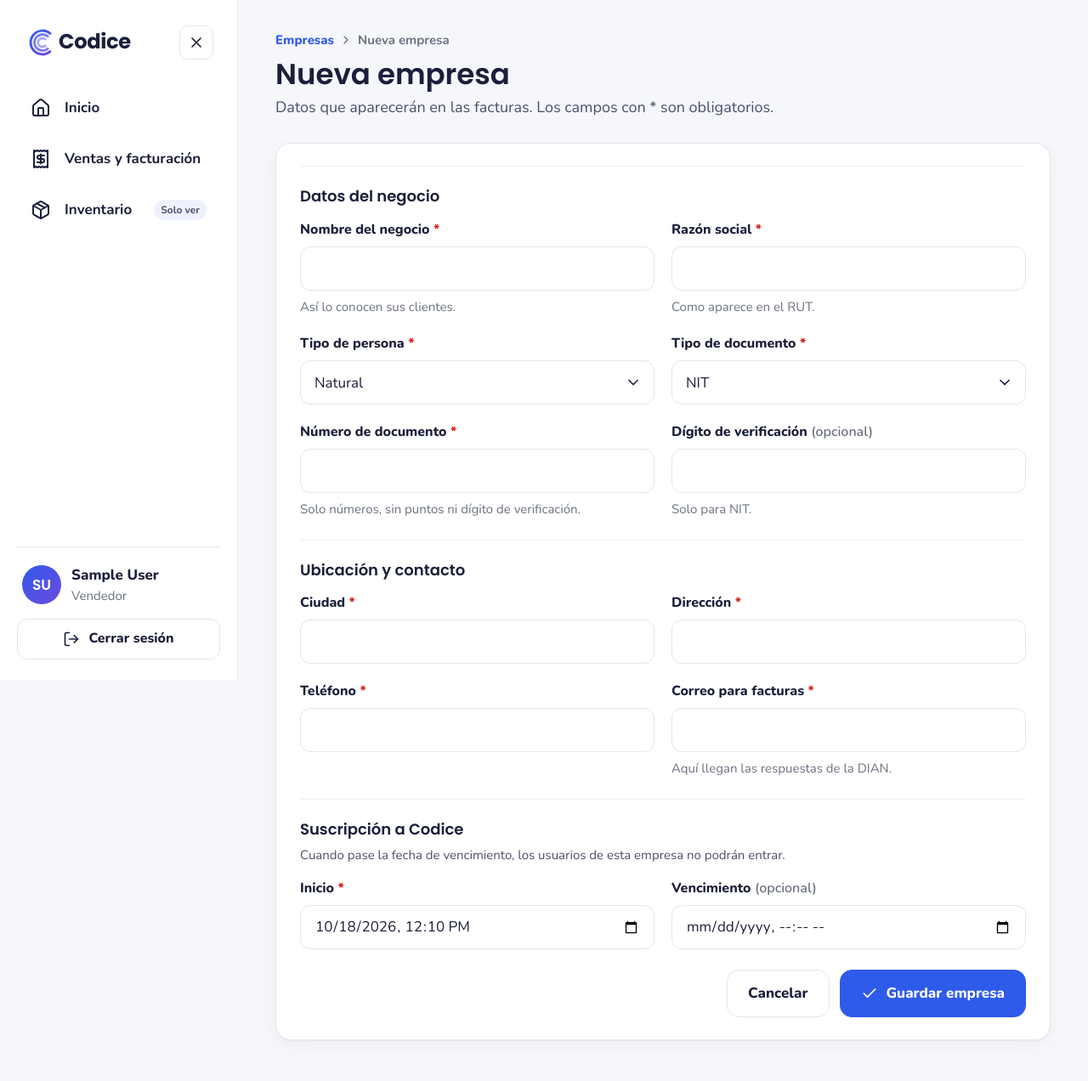
After one commit to Nico-programmer/codice, a Django app: page /administracion/empresas/nueva/ in a window 1280 px wide. The commit adds this page. Shown: the whole page at 85% size. Run offline with Django 5.2, Linux system fonts and the light colour scheme; the visitor is signed in with stand-in values (Sample User, id 1); some libraries are stand-ins or nearby versions.

Commit message:
feat: add company create, edit and deactivate

```diff
--- a/apps/companies/admin.py
+++ b/apps/companies/admin.py
@@ -3,9 +3,9 @@ from .models import Branch, Companies
 
 @admin.register(Companies)
 class CompaniesAdmin(admin.ModelAdmin):
-    list_display = ('name', 'numero_document', 'end_date_subscription', 'active')
+    list_display = ('name', 'number_document', 'end_date_subscription', 'active')
     list_filter = ('active',)
-    search_fields = ('name', 'numero_document')
+    search_fields = ('name', 'number_document')
 
 @admin.register(Branch)
 class BranchAdmin(admin.ModelAdmin):
--- /dev/null
+++ b/apps/companies/forms.py
@@ -0,0 +1,34 @@
+from django import forms
+from .models import Companies
+
+DV_WEIGHTS = (3, 7, 13, 17, 19, 23, 29, 37, 41, 43, 47, 53, 59, 67, 71)
+
+def nit_verification_digit(nit):
+    """ Calcula el dígito de verificación de un NIT con el método de la DIAN. """
+    total = sum(int(digit) * weight for digit, weight in zip(reversed(nit), DV_WEIGHTS))
+    remainder = total % 11
+    return str(remainder if remainder in (0, 1) else 11 - remainder)
+
+class CompanyForm(forms.ModelForm):
+    class Meta:
+        model = Companies
+        fields = [
+            'name', 'legal_name', 'type_person', 'document', 'number_document', 'verification_digit', 'city', 'address', 'phone', 'email', 'start_date_subscription', 'end_date_subscription',
+        ]
+
+    def clean_number_document(self):
+        number = self.cleaned_data['number_document'].strip()
+        if not number.isdigit():
+            raise forms.ValidationError('Escribe solo números, sin puntos ni guiones')
+        return number
+
+    def clean(self):
+        cleaned = super().clean()
+        number = cleaned.get('number_document')
+        digit = cleaned.get('verification_digit')
+        if cleaned.get('document') == Companies.DocumentType.NIT and number:
+            if not digit:
+                self.add_error('verification_digit', 'El NIT necesita un dígito de verificación.')
+            elif digit != nit_verification_digit(number):
+                self.add_error('verification_digit', 'El dígito de verificación no coincide con el NIT.')
+        return cleaned
--- a/apps/companies/models.py
+++ b/apps/companies/models.py
@@ -15,7 +15,7 @@ class Companies(models.Model):
     document = models.CharField(max_length=30, choices=DocumentType.choices, default=DocumentType.NIT, verbose_name="Documento")
     type_person = models.CharField(max_length=20, choices=PersonType.choices, default=PersonType.NAT, verbose_name="Persona")
 
-    numero_document = models.CharField(max_length=20, verbose_name="# Documento", unique=True)
+    number_document = models.CharField(max_length=20, verbose_name="# Documento", unique=True)
     verification_digit = models.CharField(max_length=1, blank=True, verbose_name="Dígito de verificación")
     name = models.CharField(max_length=50, verbose_name="Nombre del negocio")
     legal_name = models.CharField(max_length=150, verbose_name="Razón Social")
@@ -34,7 +34,7 @@ class Companies(models.Model):
         return self.end_date_subscription is not None and self.end_date_subscription >= timezone.now()
 
     def __str__(self):
-        return f'{self.numero_document} - {self.name}'
+        return f'{self.number_document} - {self.name}'
 
 
 class Branch(models.Model):
--- /dev/null
+++ b/apps/companies/templates/companies/form.html
@@ -0,0 +1,78 @@
+{% extends "base.html" %}
+
+{% block title %}{% if object %}Editar empresa{% else %}Nueva empresa{% endif %}{% endblock %}
+
+{% block content %}
+<header class="page-header">
+  <div>
+    <div class="breadcrumb"><a href="{% url 'companies:list' %}">Empresas</a>{% include "components/icon.html" with name="chevron-right" class="icon--xs" %}<span>{% if object %}{{ object.name }}{% else %}Nueva empresa{% endif %}</span></div>
+    <h1 class="page-header__title">{% if object %}Editar empresa{% else %}Nueva empresa{% endif %}</h1>
+    <p class="page-header__subtitle">Datos que aparecerán en las facturas. Los campos con * son obligatorios.</p>
+  </div>
+</header>
+
+<form method="post" class="card form" novalidate style="max-width:960px">{% csrf_token %}
+  {% if form.non_field_errors %}
+  <div class="alert alert--error" role="alert">
+    {% include "components/icon.html" with name="circle-alert" class="icon--sm" %}
+    <div class="alert__body">{% for e in form.non_field_errors %}<span>{{ e }}</span>{% endfor %}</div>
+  </div>
+  {% endif %}
+
+  <div class="form-section">
+    <h2 class="form-section__title">Datos del negocio</h2>
+    <div class="form-grid">
+      {% include "components/field.html" with field=form.name label="Nombre del negocio" hint="Así lo conocen sus clientes." %}
+      {% include "components/field.html" with field=form.legal_name label="Razón social" hint="Como aparece en el RUT." %}
+      {% include "components/field.html" with field=form.type_person label="Tipo de persona" %}
+      {% include "components/field.html" with field=form.document label="Tipo de documento" %}
+      {% include "components/field.html" with field=form.number_document label="Número de documento" hint="Solo números, sin puntos ni dígito de verificación." %}
+      <div id="campo-dv">
+        {% include "components/field.html" with field=form.verification_digit label="Dígito de verificación" hint="Solo para NIT." %}
+      </div>
+    </div>
+  </div>
+
+  <div class="form-section">
+    <h2 class="form-section__title">Ubicación y contacto</h2>
+    <div class="form-grid">
+      {% include "components/field.html" with field=form.city label="Ciudad" %}
+      {% include "components/field.html" with field=form.address label="Dirección" %}
+      {% include "components/field.html" with field=form.phone label="Teléfono" %}
+      {% include "components/field.html" with field=form.email label="Correo para facturas" hint="Aquí llegan las respuestas de la DIAN." %}
+    </div>
+  </div>
+
+  <div class="form-section">
+    <h2 class="form-section__title">Suscripción a Codice</h2>
+    <p class="form-section__text">Cuando pase la fecha de vencimiento, los usuarios de esta empresa no podrán entrar.</p>
+    <div class="form-grid">
+      {% for f in form %}{% if f.name == 'start_date_subscription' or f.name == 'end_date_subscription' %}
+      <div class="field{% if f.errors %} field--error{% endif %}">
+        <label class="field__label" for="{{ f.id_for_label }}">{% if f.name == 'start_date_subscription' %}Inicio{% else %}Vencimiento{% endif %}{% if f.field.required %} <span class="field__req">*</span>{% else %} <span class="field__optional">(opcional)</span>{% endif %}</label>
+        <input class="input" type="datetime-local" id="{{ f.id_for_label }}" name="{{ f.html_name }}" value="{{ f.value|date:'Y-m-d\TH:i'|default:f.value|default:'' }}"{% if f.errors %} aria-invalid="true" aria-describedby="{{ f.id_for_label }}-error"{% endif %}>
+        {% for e in f.errors %}<span class="field__error" id="{{ f.id_for_label }}-error">{% include "components/icon.html" with name="circle-alert" class="icon--xs" %}{{ e }}</span>{% endfor %}
+      </div>
+      {% endif %}{% endfor %}
+    </div>
+  </div>
+
+  <div class="cluster" style="justify-content:flex-end">
+    <a class="btn btn--neutral btn--lg" href="{% url 'companies:list' %}">Cancelar</a>
+    <button type="submit" class="btn btn--primary btn--lg">{% include "components/icon.html" with name="check" class="icon--sm" %}Guardar empresa</button>
+  </div>
+</form>
+{% endblock %}
+
+{% block extra_js %}
+<script>
+  // El dígito de verificación solo aplica cuando el documento es NIT.
+  document.addEventListener("DOMContentLoaded", function () {
+    var tipo = document.getElementById("{{ form.document.id_for_label }}");
+    var campo = document.getElementById("campo-dv");
+    function actualizar() { campo.hidden = tipo.value !== "nit"; }
+    tipo.addEventListener("change", actualizar);
+    actualizar();
+  });
+</script>
+{% endblock %}
--- a/apps/companies/urls.py
+++ b/apps/companies/urls.py
@@ -1,10 +1,15 @@
 from django.urls import path
 
-from .views import CompaniesListView, BranchListView
+from .views import (
+    BranchListView, CompaniesListView, CompanyCreateView, CompanyToggleActiveView, CompanyUpdateView
+)
 
 app_name = 'companies'
 
 urlpatterns = [
     path('administracion/empresas/', CompaniesListView.as_view(), name='list'),
+    path('administracion/empresas/nueva/', CompanyCreateView.as_view(), name='create'),
+    path('administracion/empresas/<int:pk>/editar/', CompanyUpdateView.as_view(), name='update'),
+    path('administracion/empresas/<int:pk>/estado/', CompanyToggleActiveView.as_view(), name='toggle_active'),
     path('administracion/sucursales/', BranchListView.as_view(), name='branches'),
 ]
--- a/apps/companies/views.py
+++ b/apps/companies/views.py
@@ -1,9 +1,61 @@
 from apps.users.mixins import RoleRequiredMixin
-from django.views.generic import TemplateView
 
-class CompaniesListView(RoleRequiredMixin, TemplateView):
+from django.contrib import messages
+from django.db import transaction
+from django.shortcuts import get_object_or_404, redirect
+from django.urls import reverse_lazy
+from django.views import View
+from django.views.generic import TemplateView, ListView, CreateView, UpdateView
+
+from .forms import CompanyForm
+from .models import Branch, Companies
+
+class CompaniesListView(RoleRequiredMixin, ListView):
     allowed_roles = ()
+    model = Companies
     template_name = 'companies/list.html'
+    context_object_name = 'companies'
+    ordering = ['name']
+
+class CompanyCreateView(RoleRequiredMixin, CreateView):
+    allowed_roles = ()
+    model = Companies
+    form_class = CompanyForm
+    template_name = 'companies/form.html'
+    success_url = reverse_lazy('companies:list')
+
+    @transaction.atomic
+    def form_valid(self, form):
+        response = super().form_valid(form)
+        Branch.objects.create(
+            company=self.object, headquarters='Sede principal',
+            address=self.object.address, city=self.object.city, phone=self.object.phone,
+        )
+        messages.success(self.request, f'La empresa {self.object.name} quedó creada con su sede principal.')
+        return response
+
+class CompanyUpdateView(RoleRequiredMixin, UpdateView):
+    allowed_roles = ()
+    model = Companies
+    form_class = CompanyForm
+    template_name = 'companies/form.html'
+    success_url = reverse_lazy('companies:list')
+
+    def form_valid(self, form):
+        messages.success(self.request, f'Los cambios de {form.instance.name} quedaron guardados.')
+        return super().form_valid(form)
+
+class CompanyToggleActiveView(RoleRequiredMixin, View):
+    allowed_roles = ()
+    http_method_names = ['post']
+
+    def post(self, request, pk):
+        company = get_object_or_404(Companies, pk=pk)
+        company.active = not company.active
+        company.save(update_fields=['active'])
+        status = 'reactivada' if company.active else 'inactivada'
+        messages.success(request, f'La empresa {company.name} quedó {status}.')
+        return redirect('companies:list')
 
 class BranchListView(RoleRequiredMixin, TemplateView):
     allowed_roles = ('admin',)
--- a/apps/core/static/css/alerts.css
+++ b/apps/core/static/css/alerts.css
@@ -7,4 +7,4 @@
 }
 .swal-codice .swal2-title { font-family: var(--font-head); font-weight: 600; color: var(--c-text); }
 .swal-codice .swal2-html-container { font-size: var(--fs-lg); color: var(--c-text-2); }
-.swal-codice .swal2-actions { margin-top: 24px; }
+.swal-codice .swal2-actions { margin-top: 24px; gap: 12px; }
--- /dev/null
+++ b/apps/core/static/js/confirm.js
@@ -0,0 +1,26 @@
+/*
+  Confirmación antes de enviar un formulario, con SweetAlert2.
+  Uso: <form ... data-confirm="¿Inactivar X?" data-confirm-text="Detalle" data-confirm-button="Sí, inactivar">
+  Si SweetAlert no carga, usa la confirmación del navegador.
+*/
+document.addEventListener("submit", function (e) {
+  var form = e.target;
+  if (!form.dataset.confirm || form.dataset.confirmed === "true") return;
+  e.preventDefault();
+  var enviar = function () { form.dataset.confirmed = "true"; form.requestSubmit ? form.requestSubmit() : form.submit(); };
+  if (!window.Swal) {
+    if (window.confirm(form.dataset.confirm)) enviar();
+    return;
+  }
+  Swal.fire({
+    icon: "warning",
+    title: form.dataset.confirm,
+    text: form.dataset.confirmText || "",
+    showCancelButton: true,
+    confirmButtonText: form.dataset.confirmButton || "Sí, continuar",
+    cancelButtonText: "Cancelar",
+    reverseButtons: true,
+    buttonsStyling: false,
+    customClass: { popup: "swal-codice", confirmButton: "btn btn--danger-solid btn--lg", cancelButton: "btn btn--neutral btn--lg" }
+  }).then(function (r) { if (r.isConfirmed) enviar(); });
+});
--- a/apps/core/templates/base.html
+++ b/apps/core/templates/base.html
@@ -26,6 +26,7 @@
   {% block after_page %}{% endblock %}
   {% block overlays %}{% endblock %}
   <script src="{% static 'js/codice.js' %}" defer></script>
+  <script src="{% static 'js/confirm.js' %}" defer></script>
   {% block extra_js %}{% endblock %}
 </body>
 </html>
--- /dev/null
+++ b/apps/core/templates/components/field.html
@@ -0,0 +1,12 @@
+{% comment %}
+  Campo de formulario Django con el estilo del diseño.
+  Uso: {% include "components/field.html" with field=form.name hint="..." span_all=True %}
+  La clase input / select / textarea la pone el filtro |styled (apps/core/templatetags/form_tags.py).
+{% endcomment %}
+{% load form_tags %}
+<div class="field{% if field.errors %} field--error{% endif %}{% if span_all %} span-all{% endif %}">
+  <label class="field__label" for="{{ field.id_for_label }}">{{ label|default:field.label }}{% if field.field.required %} <span class="field__req">*</span>{% else %} <span class="field__optional">(opcional)</span>{% endif %}</label>
+  {{ field|styled }}
+  {% if hint or field.help_text %}<span class="field__hint">{{ hint|default:field.help_text }}</span>{% endif %}
+  {% for e in field.errors %}<span class="field__error" id="{{ field.id_for_label }}-error">{% include "components/icon.html" with name="circle-alert" class="icon--xs" %}{{ e }}</span>{% endfor %}
+</div>
--- /dev/null
+++ b/apps/core/templatetags/form_tags.py
@@ -0,0 +1,25 @@
+from django import forms, template
+
+register = template.Library()
+
+
+@register.filter
+def styled(field):
+    """Pinta el campo de un formulario con las clases del diseño (input, select, textarea).
+
+    Así los formularios no tienen que repetir attrs={'class': 'input'} en cada widget.
+    """
+    widget = field.field.widget
+    if isinstance(widget, forms.CheckboxInput):
+        css = ''
+    elif isinstance(widget, forms.Select):
+        css = 'select'
+    elif isinstance(widget, forms.Textarea):
+        css = 'textarea'
+    else:
+        css = 'input'
+    attrs = {'class': css} if css else {}
+    if field.errors:
+        attrs['aria-invalid'] = 'true'
+        attrs['aria-describedby'] = f'{field.id_for_label}-error'
+    return field.as_widget(attrs=attrs)
```
Also changed, not shown: apps/companies/templates/companies/list.html (+34 -91 lines), apps/companies/migrations/0003_rename_numero_document_companies_number_document.py (added), apps/core/templatetags/__init__.py (added).
